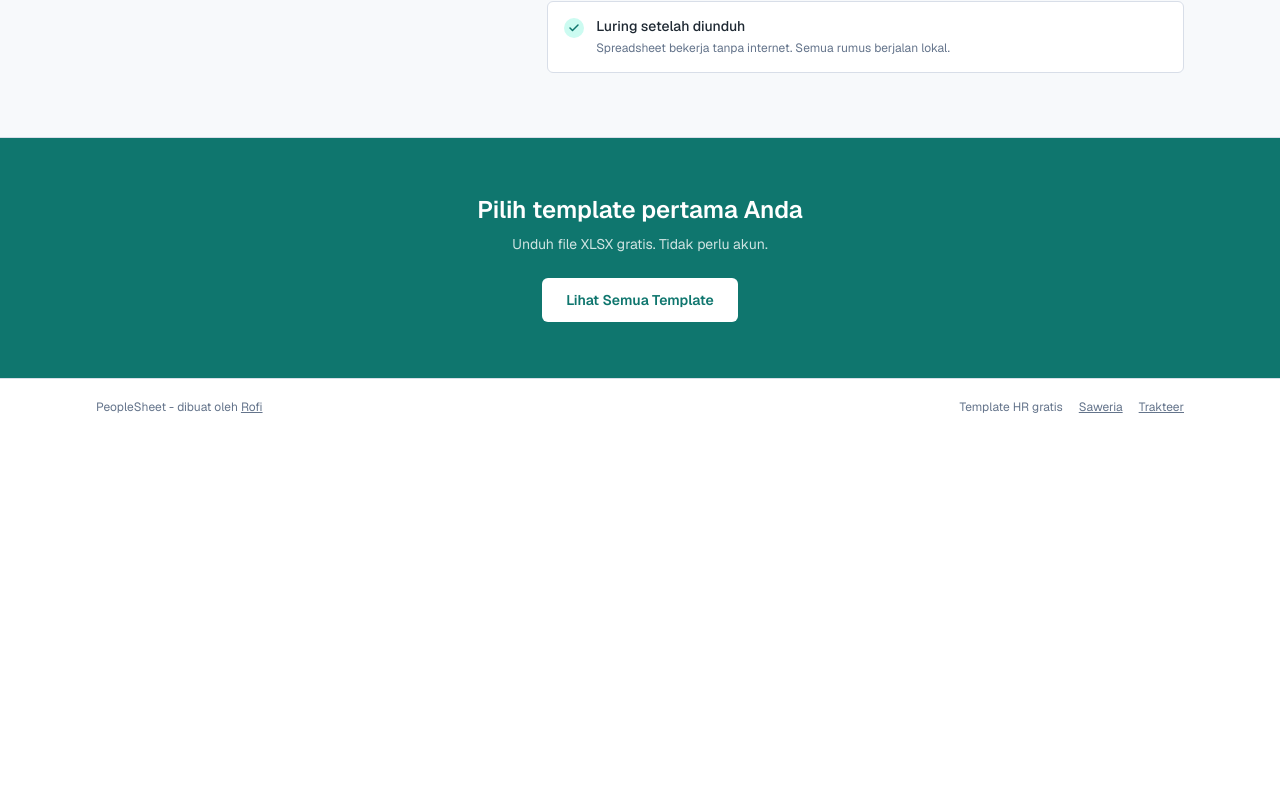
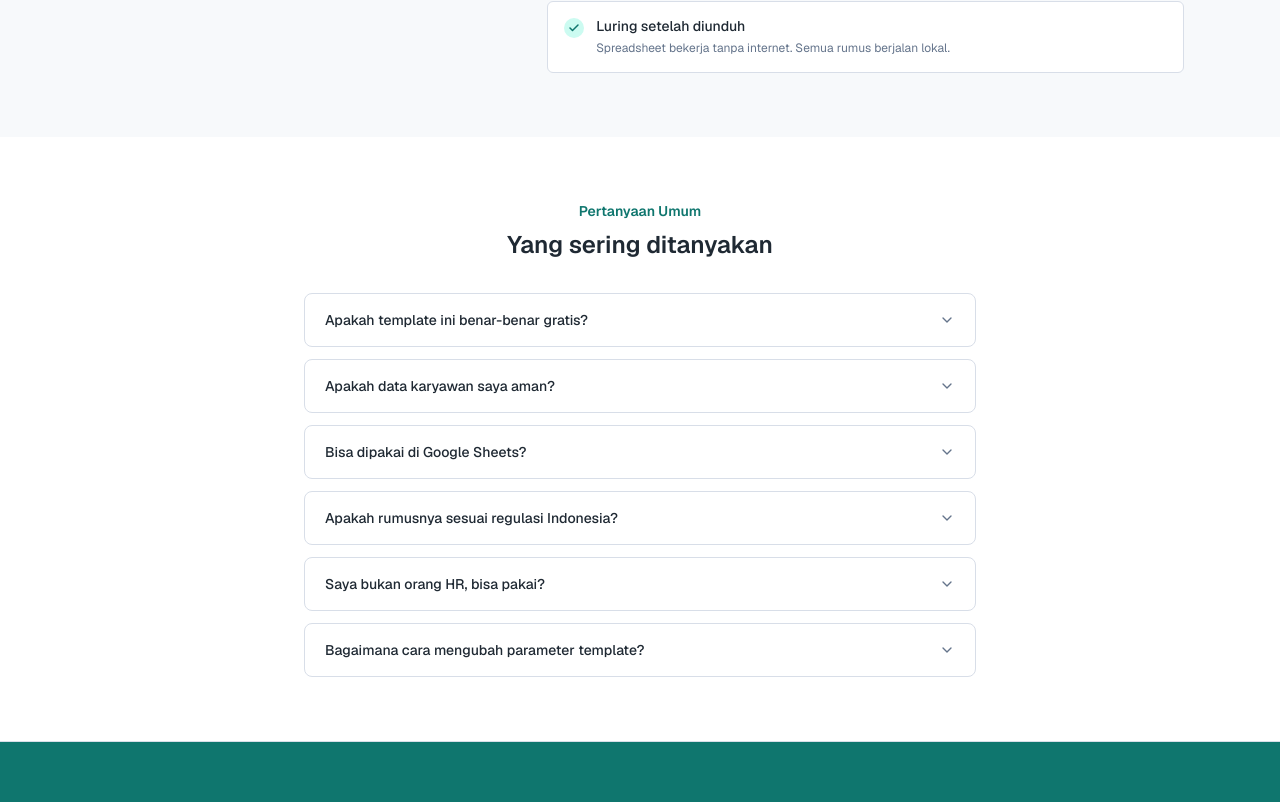
Before and after one commit to Reckbeg/PeopleSheet, a Next.js app: page / in a window 1280 px wide. Shown: the part 4351-5153 px from the top of the page. Before the commit the page ends 4786 px from the top, so only its background shows below. Built offline with nearby package versions, Linux system fonts and the light colour scheme.

Commit message:
feat: add FAQ accordion section with schema markup

```diff
--- a/src/app/globals.css
+++ b/src/app/globals.css
@@ -84,3 +84,17 @@ textarea {
 .reveal-delay-3 {
   transition-delay: 0.3s;
 }
+
+/* FAQ Accordion */
+details summary {
+  list-style: none;
+}
+
+details summary::-webkit-details-marker {
+  display: none;
+}
+
+details summary::marker {
+  display: none;
+  content: "";
+}
--- a/src/app/page.tsx
+++ b/src/app/page.tsx
@@ -4,6 +4,8 @@ import type { TemplateCategory } from "@/lib/templates";
 import { SpreadsheetPreview } from "@/components/spreadsheet-preview";
 import { DownloadButton } from "@/components/download-button";
 import { ScrollReveal } from "@/components/scroll-reveal";
+import { FaqAccordion } from "@/components/faq-accordion";
+import { landingFaqItems } from "@/lib/landing-faq";
 
 function CategoryIcon({ category, className = "" }: { category: TemplateCategory; className?: string }) {
   const cls = `h-5 w-5 ${className}`;
@@ -66,6 +68,24 @@ function CategoryIcon({ category, className = "" }: { category: TemplateCategory
 export default function Home() {
   return (
     <main className="min-h-screen bg-background text-foreground">
+      <script
+        type="application/ld+json"
+        dangerouslySetInnerHTML={{
+          __html: JSON.stringify({
+            "@context": "https://schema.org",
+            "@type": "FAQPage",
+            mainEntity: landingFaqItems.map((item) => ({
+              "@type": "Question",
+              name: item.question,
+              acceptedAnswer: {
+                "@type": "Answer",
+                text: item.answer,
+              },
+            })),
+          }),
+        }}
+      />
+
       {/* Header */}
       <header className="border-b border-line bg-white">
         <div className="mx-auto flex w-full max-w-6xl items-center justify-between gap-3 px-4 py-4 sm:px-6 lg:px-8">
@@ -455,6 +475,21 @@ export default function Home() {
         </section>
       </ScrollReveal>
 
+      {/* FAQ */}
+      <ScrollReveal>
+        <section className="mx-auto w-full max-w-6xl px-4 py-16 sm:px-6 lg:px-8">
+          <div className="mx-auto max-w-2xl text-center">
+            <p className="text-sm font-semibold text-accent">Pertanyaan Umum</p>
+            <h2 className="mt-2 text-2xl font-semibold tracking-normal">
+              Yang sering ditanyakan
+            </h2>
+          </div>
+          <div className="mx-auto mt-8 max-w-2xl">
+            <FaqAccordion />
+          </div>
+        </section>
+      </ScrollReveal>
+
       {/* CTA band */}
       <ScrollReveal>
         <section className="border-t border-line bg-accent">
--- /dev/null
+++ b/src/components/faq-accordion.tsx
@@ -0,0 +1,45 @@
+"use client";
+
+import { useState } from "react";
+import { landingFaqItems } from "@/lib/landing-faq";
+
+export function FaqAccordion() {
+  const [openIndex, setOpenIndex] = useState<number | null>(null);
+
+  return (
+    <div className="space-y-3">
+      {landingFaqItems.map((item, index) => (
+        <details
+          key={index}
+          className="group rounded-lg border border-line bg-white"
+          open={openIndex === index}
+          onToggle={(e) => {
+            if ((e.target as HTMLDetailsElement).open) {
+              setOpenIndex(index);
+            } else if (openIndex === index) {
+              setOpenIndex(null);
+            }
+          }}
+        >
+          <summary className="flex cursor-pointer items-center justify-between gap-3 px-5 py-4 text-sm font-medium text-foreground transition hover:text-accent">
+            {item.question}
+            <svg
+              className="h-4 w-4 shrink-0 text-muted transition-transform group-open:rotate-180"
+              viewBox="0 0 24 24"
+              fill="none"
+              stroke="currentColor"
+              strokeWidth="2"
+              strokeLinecap="round"
+              strokeLinejoin="round"
+            >
+              <polyline points="6 9 12 15 18 9" />
+            </svg>
+          </summary>
+          <div className="px-5 pb-4 text-sm leading-6 text-muted">
+            {item.answer}
+          </div>
+        </details>
+      ))}
+    </div>
+  );
+}
--- /dev/null
+++ b/src/lib/landing-faq.ts
@@ -0,0 +1,31 @@
+export type FaqItem = {
+  question: string;
+  answer: string;
+};
+
+export const landingFaqItems: FaqItem[] = [
+  {
+    question: "Apakah template ini benar-benar gratis?",
+    answer: "Ya, 100% gratis dan selamanya begitu. Tidak ada versi premium, tidak ada paywall. Cukup unduh dan pakai.",
+  },
+  {
+    question: "Apakah data karyawan saya aman?",
+    answer: "Sepenuhnya aman. Template dibuat di memori server saat Anda klik unduh. Tidak ada data yang disimpan, tidak ada database, tidak ada tracking. File XLSX langsung ke perangkat Anda.",
+  },
+  {
+    question: "Bisa dipakai di Google Sheets?",
+    answer: "Ya, semua template kompatibel dengan Excel 2016+ dan Google Sheets. Cukup upload file XLSX ke Google Drive dan buka dengan Google Sheets.",
+  },
+  {
+    question: "Apakah rumusnya sesuai regulasi Indonesia?",
+    answer: "Ya. PPh21 menggunakan metode TER sesuai PP 58/2023. THR mengacu ke PP 78/2015. Template BPJS mengikuti tarif terbaru. Selalu verifikasi aturan resmi terbaru sebelum dipakai untuk payroll final.",
+  },
+  {
+    question: "Saya bukan orang HR, bisa pakai?",
+    answer: "Bisa. Template dirancang untuk owner UMKM, admin HR, dan finance yang mengelola payroll manual. Cukup isi data di baris contoh, rumus sudah jalan otomatis.",
+  },
+  {
+    question: "Bagaimana cara mengubah parameter template?",
+    answer: "Klik tombol 'Sesuaikan' pada template yang diinginkan. Atur parameter (nama perusahaan, tahun, hak cuti, dll) lalu klik 'Buat & Unduh'. File XLSX langsung terunduh dengan parameter Anda.",
+  },
+];
```
